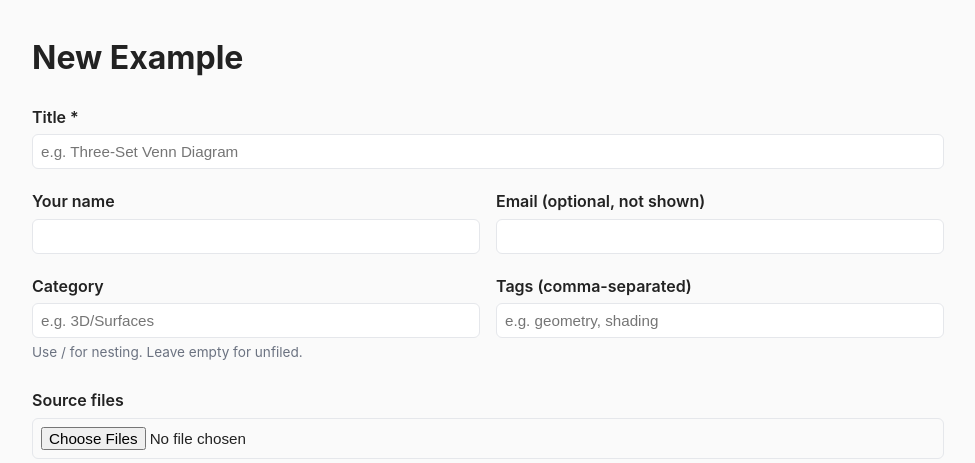
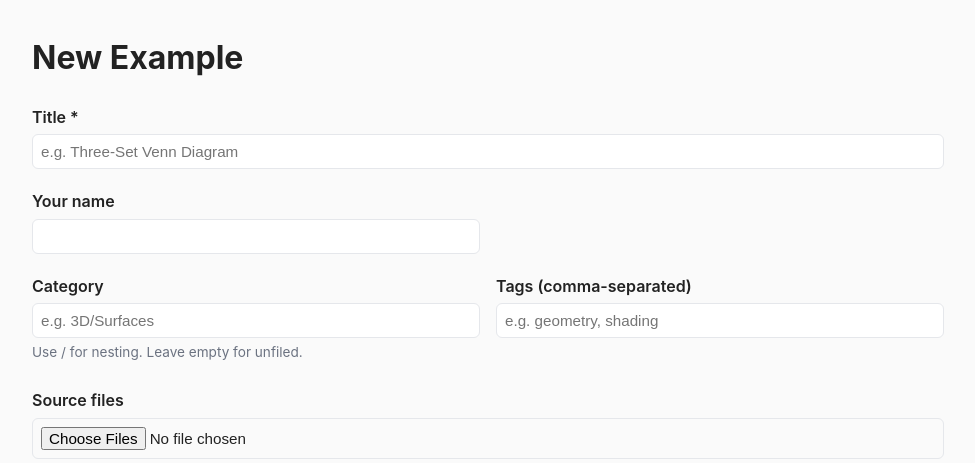
Before and after one commit to vectorgraphics/asymptote-wiki, a Flask app: page /new in a window 1280 px wide. Shown: the part 66-529 px from the top of the page, without its empty margins (152-1127 px from the left). Run offline with Flask 3, Linux system fonts and the light colour scheme; parts of the project's set-up code (start-up, migrations or seed data) failed here and were passed over; some libraries are stand-ins or nearby versions.

Commit message:
Remove email field from page form and metadata
Emails were added without being part of the original design. With the
data repo going public, stored emails would be exposed. Remove the
form field and stop writing email to meta.json.

```diff
--- a/app.py
+++ b/app.py
@@ -289,7 +289,6 @@ def new_page():
     if request.method == "POST":
         title = request.form.get("title", "").strip()
         author = request.form.get("author", "").strip()
-        email = request.form.get("email", "").strip()
         tags = request.form.get("tags", "").strip()
         category = request.form.get("category", "").strip().strip("/")
         md_text = request.form.get("page_md", "").strip()
@@ -343,7 +342,6 @@ def new_page():
             "id": page_id,
             "title": title,
             "author": author,
-            "email": email,
             "tags": [t.strip() for t in tags.split(",") if t.strip()],
             "created": datetime.now(timezone.utc).isoformat(),
             "modified": datetime.now(timezone.utc).isoformat(),
--- a/templates/edit.html
+++ b/templates/edit.html
@@ -22,11 +22,6 @@
             <label for="author">Your name</label>
             <input type="text" id="author" name="author"
                    value="{{ page.author if page and page.author else '' }}">
-        </div>
-        <div class="form-group">
-            <label for="email">Email (optional, not shown)</label>
-            <input type="email" id="email" name="email"
-                   value="{{ page.email if page and page.email else '' }}">
         </div>
     </div>
 
```
